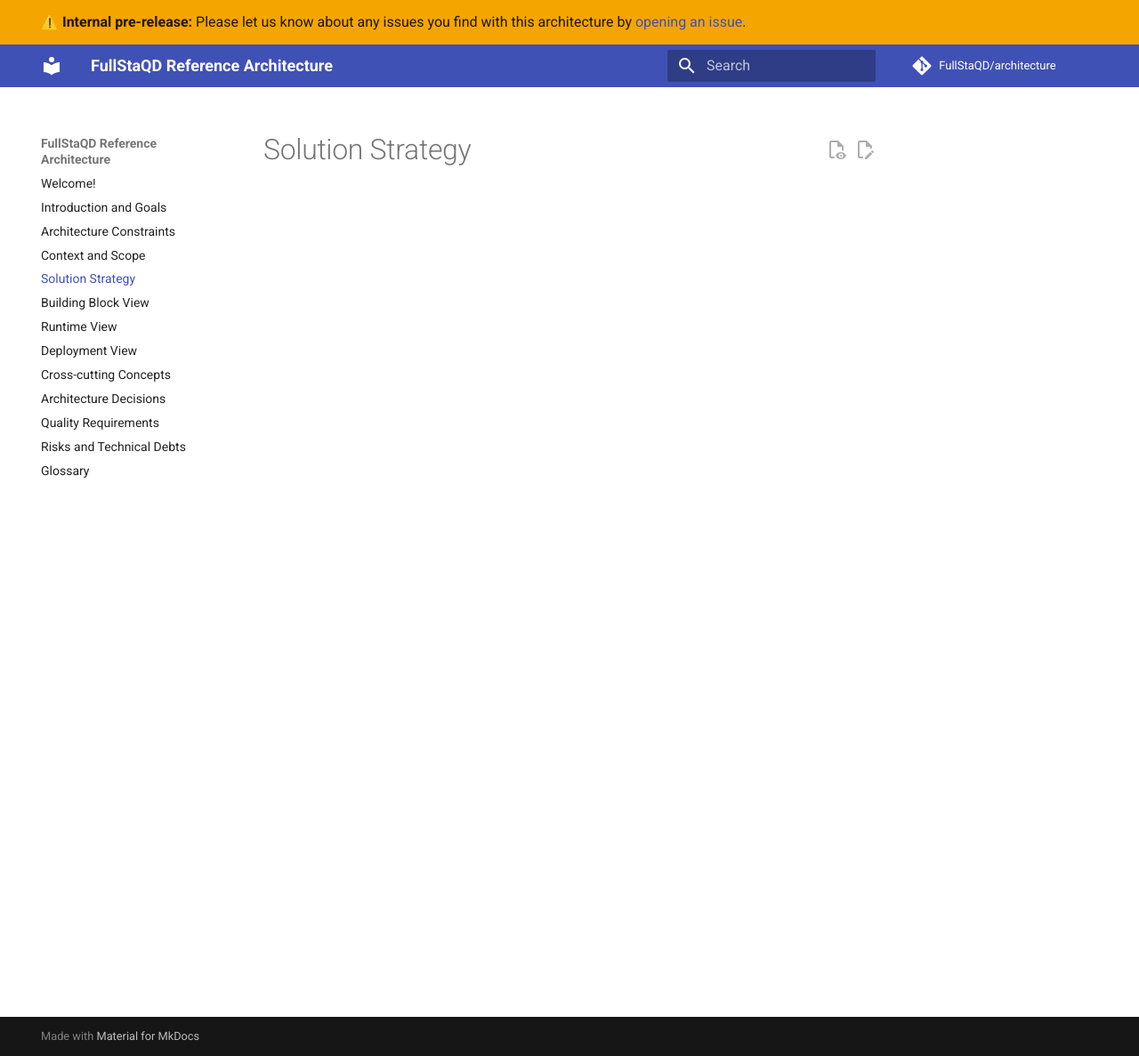
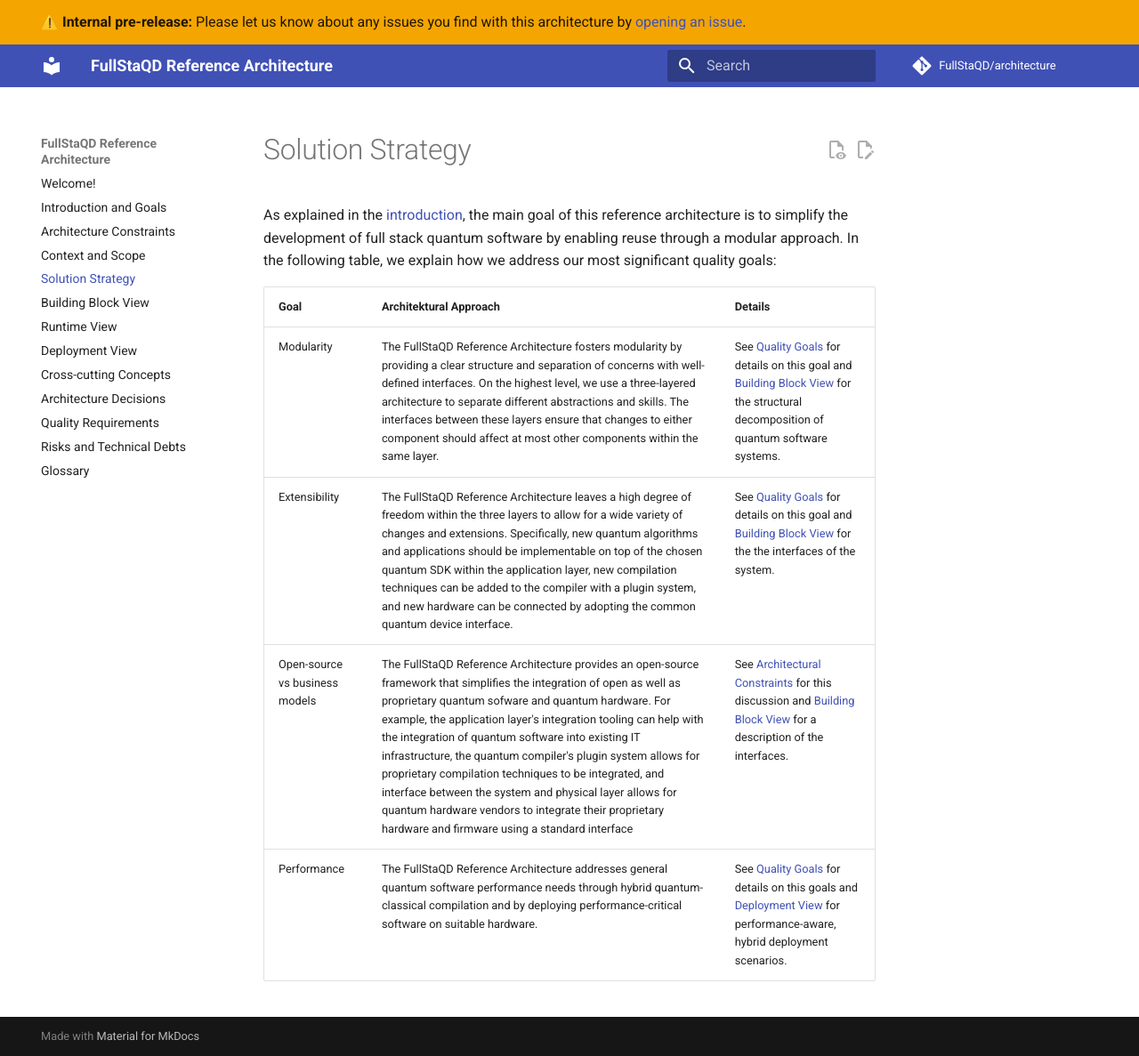
Before and after one commit to FullStaQD/architecture, an MkDocs documentation site: the page built from docs/04_solution_strategy.md, in a window 1280 px wide and 1187 px high. Shown: the whole window at 89% size. Built offline with MkDocs 1.6.1 and Material for MkDocs 9.7.7, drawn with Linux system fonts in a browser that asks for light colours; comment, search, counter and statistics services are not loaded.

Commit message:
docs(strategy): draft solution strategy

```diff
--- a/docs/04_solution_strategy.md
+++ b/docs/04_solution_strategy.md
@@ -1 +1,14 @@
 # Solution Strategy {#section-solution-strategy}
+
+As explained in the [introduction](./01_introduction_and_goals.md), the main
+goal of this reference architecture is to simplify the development of full stack
+quantum software by enabling reuse through a modular approach.
+In the following table, we explain how we address our most significant quality
+goals:
+
+| Goal | Architektural Approach | Details |
+|-|-|-|
+| Modularity | The FullStaQD Reference Architecture fosters modularity by providing a clear structure and separation of concerns with well-defined interfaces. On the highest level, we use a three-layered architecture to separate different abstractions and skills. The interfaces between these layers ensure that changes to either component should affect at most other components within the same layer. | See [Quality Goals](./10_quality_requirements.md) for details on this goal and [Building Block View](./05_building_block_view.md) for the structural decomposition of quantum software systems. |
+| Extensibility | The FullStaQD Reference Architecture leaves a high degree of freedom within the three layers to allow for a wide variety of changes and extensions. Specifically, new quantum algorithms and applications should be implementable on top of the chosen quantum SDK within the application layer, new compilation techniques can be added to the compiler with a plugin system, and new hardware can be connected by adopting the common quantum device interface. | See [Quality Goals](./10_quality_requirements.md) for details on this goal and [Building Block View](./05_building_block_view.md) for the the interfaces of the system. |
+| Open-source vs business models | The FullStaQD Reference Architecture provides an open-source framework that simplifies the integration of open as well as proprietary quantum sofware and quantum hardware. For example, the application layer's integration tooling can help with the integration of quantum software into existing IT infrastructure, the quantum compiler's plugin system allows for proprietary compilation techniques to be integrated, and interface between the system and physical layer allows for quantum hardware vendors to integrate their proprietary hardware and firmware using a standard interface | See [Architectural Constraints](./02_architecture_constraints.md) for this discussion and [Building Block View](./05_building_block_view.md) for a description of the interfaces. |
+| Performance | The FullStaQD Reference Architecture addresses general quantum software performance needs through hybrid quantum-classical compilation and by deploying performance-critical software on suitable hardware. | See [Quality Goals](./10_quality_requirements.md) for details on this goals and [Deployment View](./07_deployment_view.md) for performance-aware, hybrid deployment scenarios. |
```
